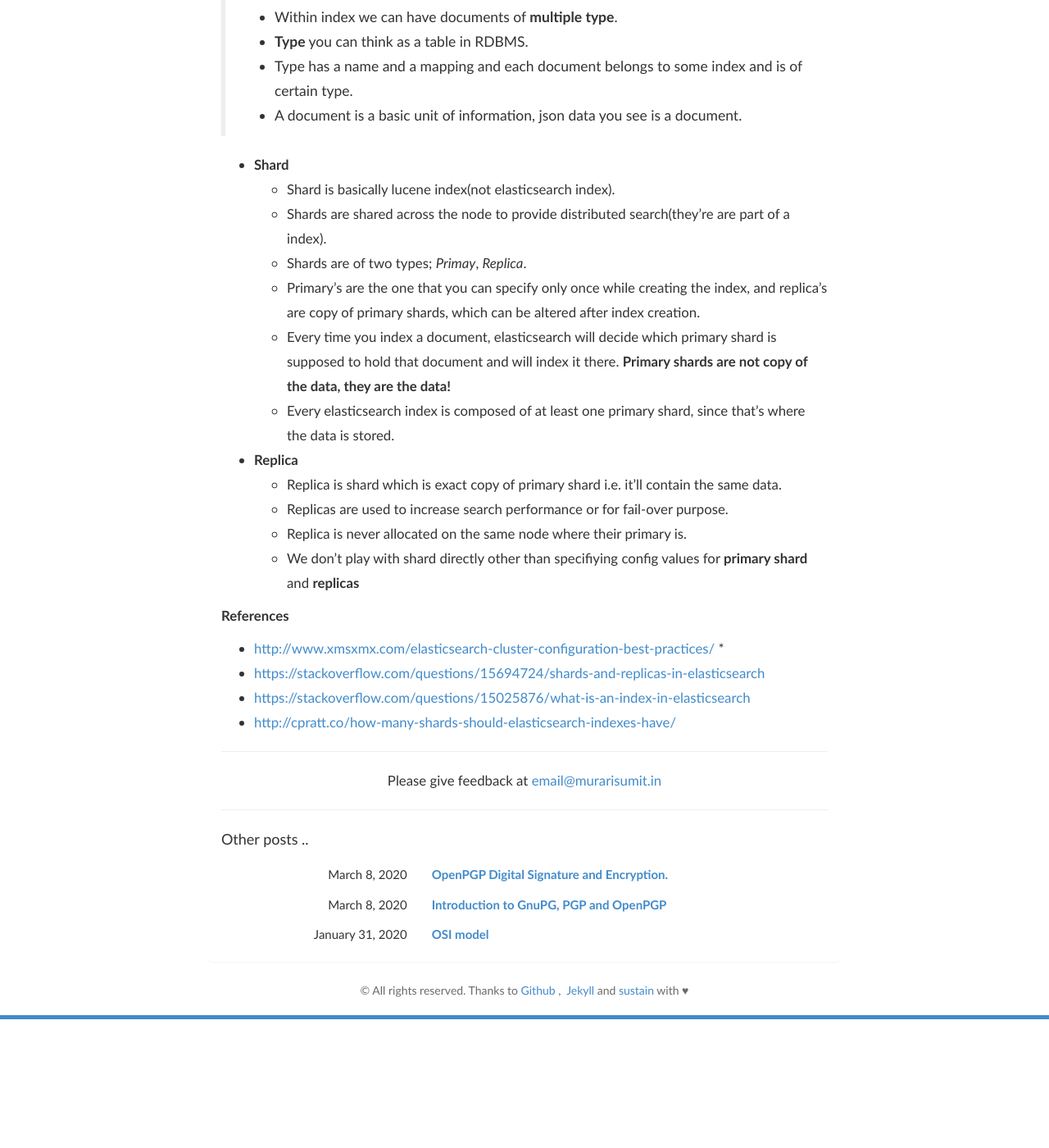
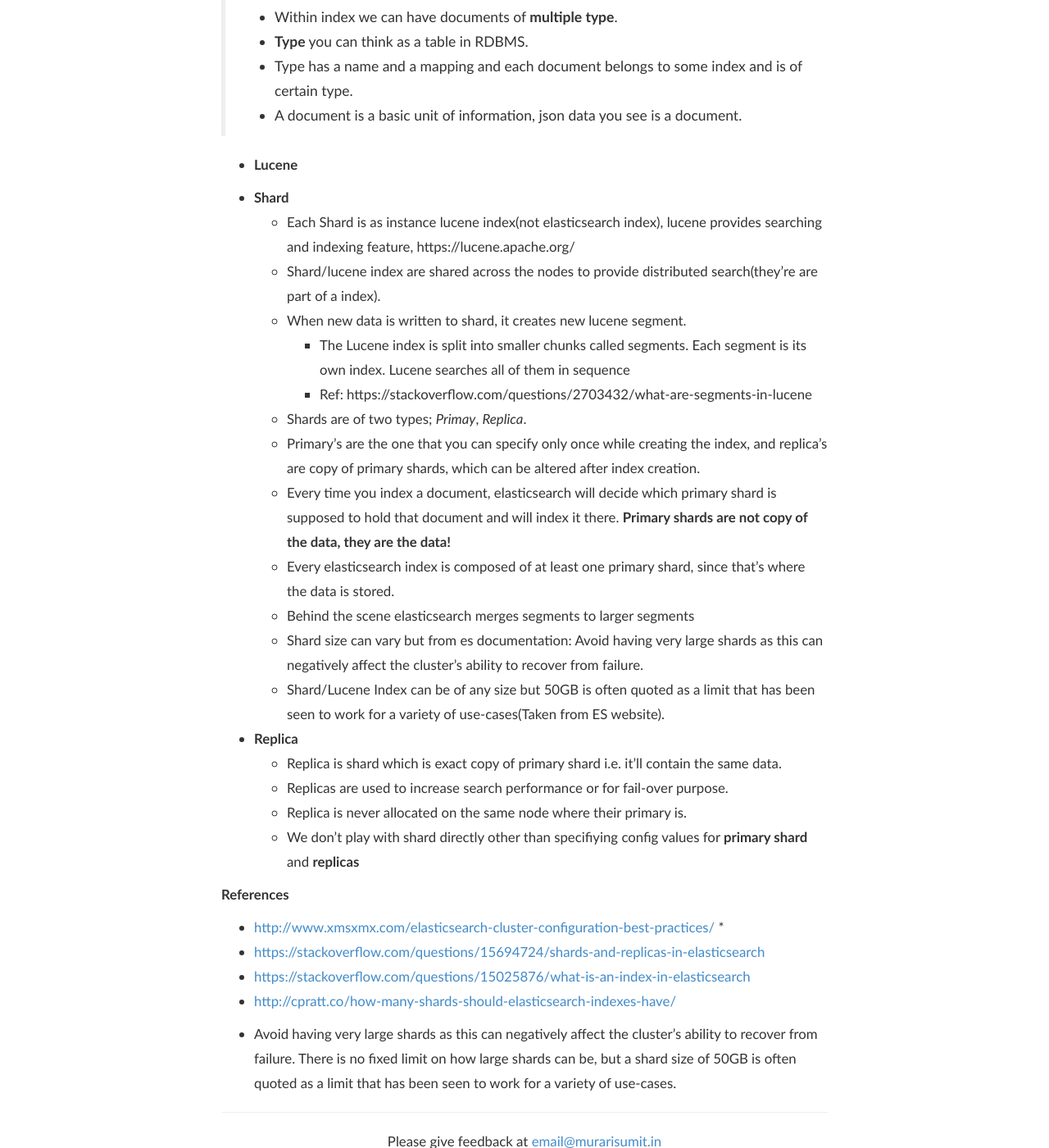
Before and after one commit to murarisumit/murarisumit.github.io, a Jekyll site: the page built from _posts/tech/_posts/2016-08-11-Elasticsearch-terms.md, in a window 1280 px wide and 1400 px high, scrolled down 1368 px. Shown: the whole window at 82% size. Built offline with Jekyll 4.4.1, drawn with Linux system fonts in a browser that asks for light colours; nearby versions of some CDN libraries; before the commit the page ends 2611 px from its top, so only the background shows below that.

Commit message:
Update 2016-08-11-Elasticsearch-terms.md

```diff
--- a/_posts/tech/_posts/2016-08-11-Elasticsearch-terms.md
+++ b/_posts/tech/_posts/2016-08-11-Elasticsearch-terms.md
@@ -47,14 +47,22 @@ It can be one of 4 types.
 > * Type has a name and a mapping and each document belongs to some index and is of certain type.
 > * A document is a basic unit of information, json data you see is a document.
 
+* **Lucene**
+
 
 * **Shard**
-    * Shard is basically lucene index(not elasticsearch index).
-    * Shards are shared across the node to provide distributed search(they're are part of a index).
+    * Each Shard is as instance lucene index(not elasticsearch index), lucene provides searching and indexing feature, https://lucene.apache.org/
+    * Shard/lucene index are shared across the nodes to provide distributed search(they're are part of a index).
+    * When new data is written to shard, it creates new lucene segment.
+      * The Lucene index is split into smaller chunks called segments. Each segment is its own index. Lucene searches all of them in sequence
+      * Ref: https://stackoverflow.com/questions/2703432/what-are-segments-in-lucene
     * Shards are of two types; *Primay*, *Replica*.
     * Primary's are the one that you can specify only once while creating the index, and replica's are copy of primary shards, which can be altered after index creation.
     * Every time you index a document, elasticsearch will decide which primary shard is supposed to hold that document and will index it there. **Primary shards are not copy of the data, they are the data!**
     * Every elasticsearch index is composed of at least one primary shard, since that's where the data is stored.
+    * Behind the scene elasticsearch merges segments to larger segments
+    * Shard size can vary but from es documentation: Avoid having very large shards as this can negatively affect the cluster's ability to recover from failure.
+    * Shard/Lucene Index can be of any size but 50GB is often quoted as a limit that has been seen to work for a variety of use-cases(Taken from ES website).
 
 
 * **Replica**
@@ -67,8 +75,6 @@ It can be one of 4 types.
 
 
 
-
-
 **References**
 
 * [http://www.xmsxmx.com/elasticsearch-cluster-configuration-best-practices/](http://www.xmsxmx.com/elasticsearch-cluster-configuration-best-practices/)
@@ -76,3 +82,5 @@ It can be one of 4 types.
 * [https://stackoverflow.com/questions/15694724/shards-and-replicas-in-elasticsearch](https://stackoverflow.com/questions/15694724/shards-and-replicas-in-elasticsearch)
 * [https://stackoverflow.com/questions/15025876/what-is-an-index-in-elasticsearch](https://stackoverflow.com/questions/15025876/what-is-an-index-in-elasticsearch)
 * [http://cpratt.co/how-many-shards-should-elasticsearch-indexes-have/](https://http://cpratt.co/how-many-shards-should-elasticsearch-indexes-have/)
+
+* Avoid having very large shards as this can negatively affect the cluster's ability to recover from failure. There is no fixed limit on how large shards can be, but a shard size of 50GB is often quoted as a limit that has been seen to work for a variety of use-cases.
```
